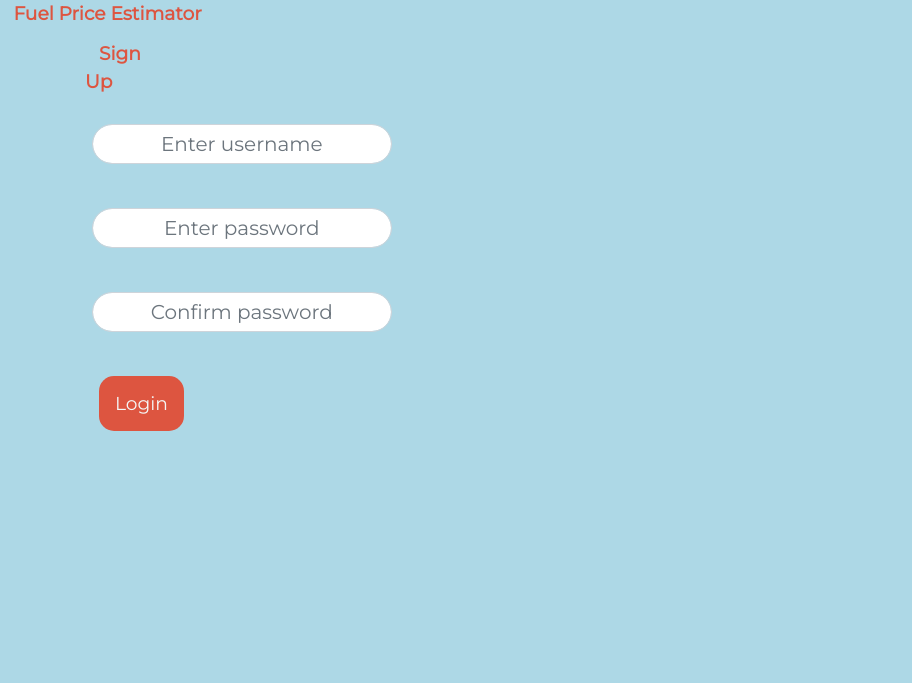
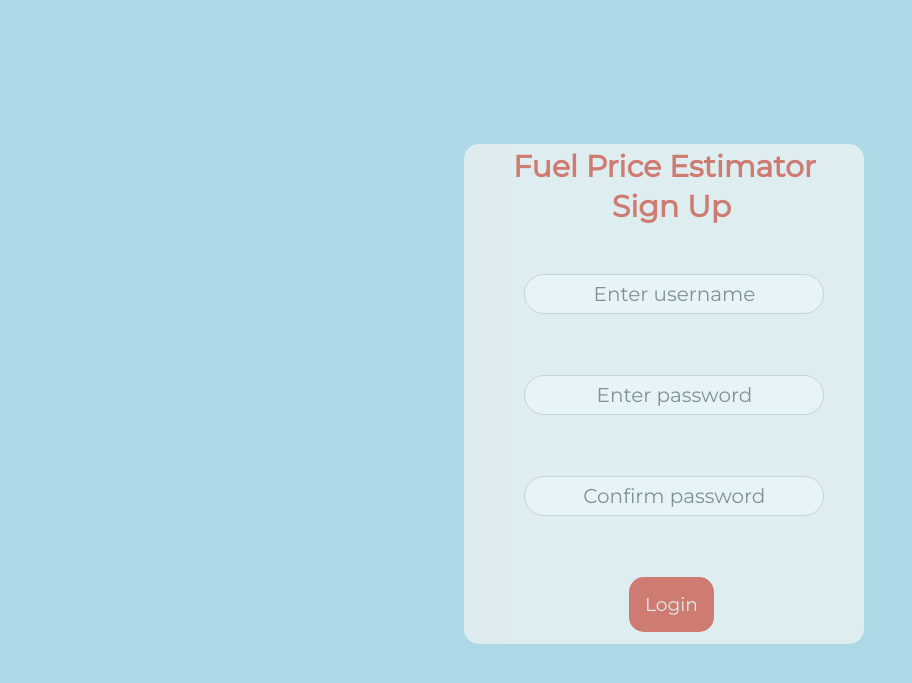
Before and after one commit to moadesiyun/Software-Design-Project, a Flask app: page /sign-up in a window 1280 px wide. Shown: the part 56-739 px from the top of the page, without its empty margins (0-912 px from the left). Run offline with Flask 2, Linux system fonts and the light colour scheme; some libraries are stand-ins or nearby versions; some web fonts are replaced.

Commit message:
Update style.css

```diff
--- a/website/static/css/style.css
+++ b/website/static/css/style.css
@@ -107,7 +107,7 @@
   justify-content: center;
   position:absolute;
   top:50%;
-  left: 50%;
+  left: 48%;
   width: 400px;
   height: 450px;
   background-color: #F4F6F5;
@@ -131,12 +131,20 @@
 }
 .toRegister {
   color: #DD5540;
+  background-color: #F4F6F5;
+  opacity: 0.7;
+  justify-content: center;
+  position:absolute;
   border: 0;
   border-radius: 15px;
-  width: 45px;
-  height:55px;
+  top:50%;
+  left: 48%;
+  width: 400px;
+  height: 500px;
+  margin: -200px 0 0 -150px;
+  text-align: center;
   font-family: "Montserrat", sans-serif;
-  font-size: 14pt;
+  font-size: 30px;
 }
 
 
```
